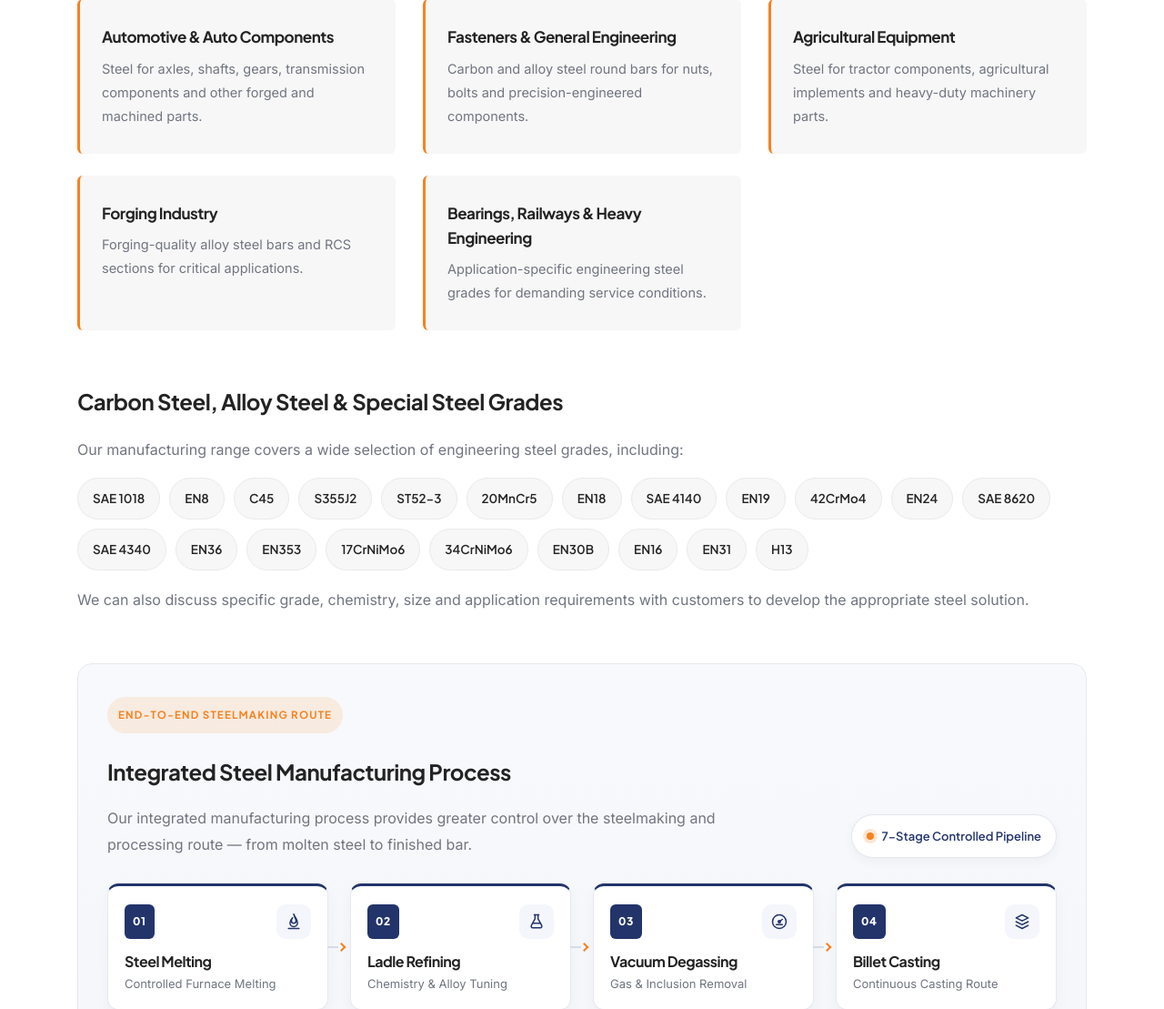
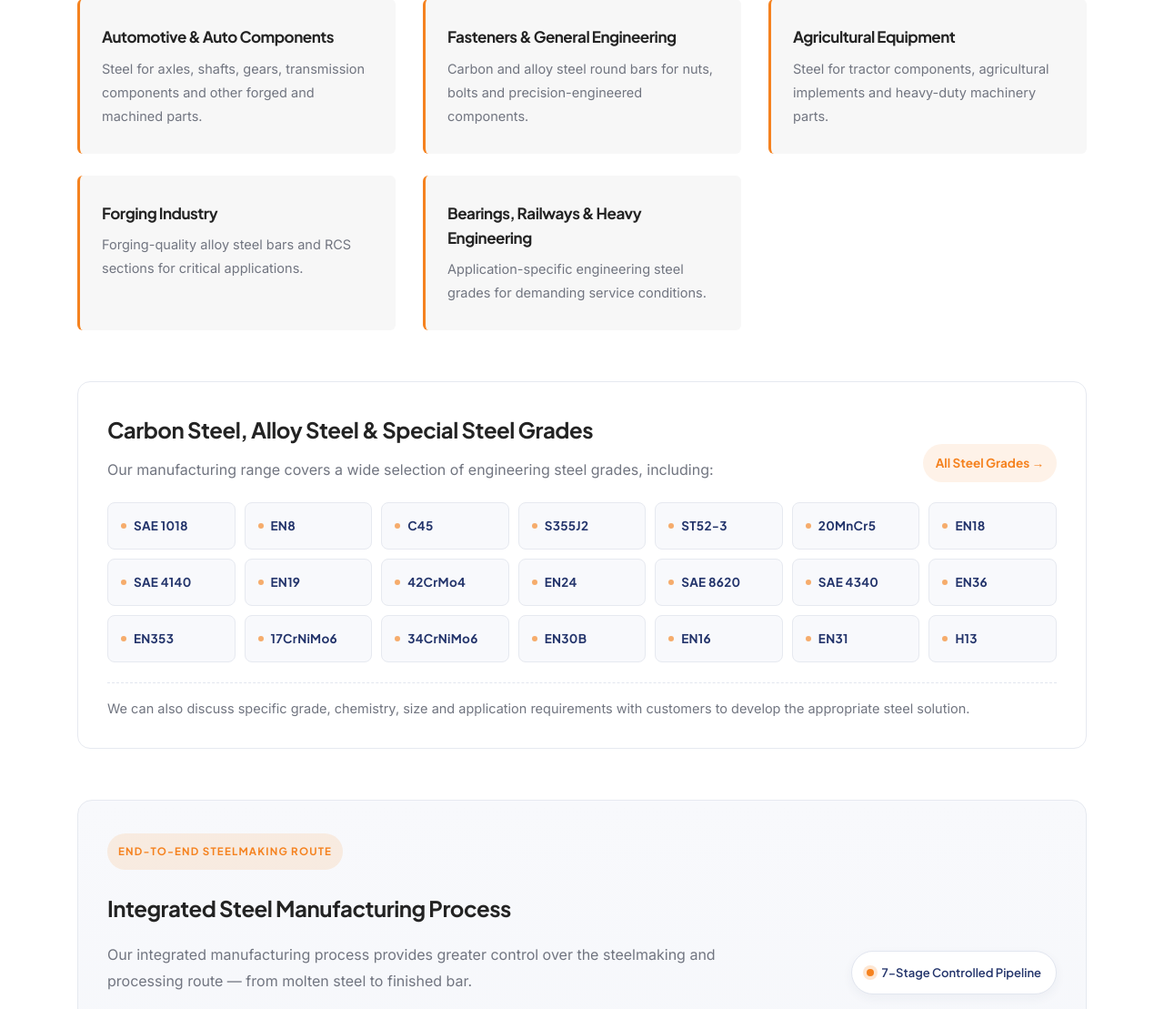
Before and after one commit to Royalwayss/ludhianasteel2026, a PHP site: page / in a window 1280 px wide. Shown: the part 4475-5584 px from the top of the page at 91% size. Run offline with PHP 8.4, Linux system fonts and the light colour scheme; data that the repository does not hold is empty; some libraries are stand-ins or nearby versions.

Commit message:
grade section

```diff
--- a/css/dev.css
+++ b/css/dev.css
@@ -127,22 +127,97 @@
     margin-bottom: 0;
 }
 
-.lsrm-steel-info .lsrm-grade-chips {
+/* Minimal Steel Grades Section */
+.lsrm-steel-info .lsrm-grades-wrap {
+    background: #ffffff;
+    border: 1px solid #e6e9f0;
+    border-radius: 14px;
+    padding: 30px 32px;
+}
+.lsrm-steel-info .lsrm-grades-head {
     display: flex;
     flex-wrap: wrap;
+    align-items: flex-end;
+    justify-content: space-between;
+    gap: 12px 20px;
+    margin-bottom: 22px;
+}
+.lsrm-steel-info .lsrm-grades-head .lsrm-subheading {
+    margin-top: 0;
+}
+.lsrm-steel-info .lsrm-grades-link {
+    font-family: "Plus Jakarta Sans", sans-serif;
+    font-size: 13.5px;
+    font-weight: 700;
+    color: #f5821f;
+    text-decoration: none;
+    white-space: nowrap;
+    padding: 6px 14px;
+    border-radius: 999px;
+    background: rgba(245, 130, 31, 0.1);
+    transition: background-color 0.2s ease, color 0.2s ease;
+}
+.lsrm-steel-info .lsrm-grades-link:hover {
+    background: #f5821f;
+    color: #ffffff;
+}
+.lsrm-steel-info .lsrm-grade-chips {
+    display: grid;
+    grid-template-columns: repeat(auto-fill, minmax(136px, 1fr));
     gap: 10px;
-    margin-bottom: 18px;
+    margin-bottom: 22px;
 }
-
 .lsrm-steel-info .lsrm-grade-chip {
     font-family: "Plus Jakarta Sans", sans-serif;
     font-size: 13.5px;
-    font-weight: 600;
-    color: #232323;
-    background-color: #f7f7f7;
-    border: 1px solid #eaeaeb;
-    border-radius: 30px;
-    padding: 7px 16px;
+    font-weight: 700;
+    letter-spacing: 0.02em;
+    color: #23346b;
+    background-color: #f8f9fc;
+    border: 1px solid #e6e9f0;
+    border-radius: 8px;
+    padding: 10px 14px;
+    display: flex;
+    align-items: center;
+    gap: 8px;
+    transition: border-color 0.2s ease, background-color 0.2s ease, color 0.2s ease, transform 0.2s ease, box-shadow 0.2s ease;
+}
+.lsrm-steel-info .lsrm-grade-chip::before {
+    content: "";
+    width: 6px;
+    height: 6px;
+    border-radius: 50%;
+    background-color: #f5821f;
+    opacity: 0.65;
+    flex-shrink: 0;
+    transition: opacity 0.2s ease, transform 0.2s ease;
+}
+.lsrm-steel-info .lsrm-grade-chip:hover {
+    border-color: #f5821f;
+    background-color: #fff9f4;
+    color: #f5821f;
+    transform: translateY(-2px);
+    box-shadow: 0 6px 14px rgba(245, 130, 31, 0.1);
+}
+.lsrm-steel-info .lsrm-grade-chip:hover::before {
+    opacity: 1;
+    transform: scale(1.25);
+}
+.lsrm-steel-info .lsrm-grades-note {
+    font-size: 14.5px;
+    line-height: 1.7;
+    color: #717580;
+    padding-top: 16px;
+    border-top: 1px dashed #e2e6ef;
+}
+@media (max-width: 767px) {
+    .lsrm-steel-info .lsrm-grades-wrap {
+        padding: 22px 18px;
+    }
+    .lsrm-steel-info .lsrm-grade-chips {
+        grid-template-columns: repeat(2, minmax(0, 1fr));
+        gap: 8px;
+    }
 }
 
 /* Integrated Steel Manufacturing Process Showcase */
--- a/index.php
+++ b/index.php
@@ -707,9 +707,14 @@
             </div>
         </div>
 
-        <div class="mb-5">
-            <h3 class="lsrm-subheading">Carbon Steel, Alloy Steel &amp; Special Steel Grades</h3>
-            <p>Our manufacturing range covers a wide selection of engineering steel grades, including:</p>
+        <div class="lsrm-grades-wrap mb-5">
+            <div class="lsrm-grades-head">
+                <div>
+                    <h3 class="lsrm-subheading mb-1">Carbon Steel, Alloy Steel &amp; Special Steel Grades</h3>
+                    <p class="mb-0">Our manufacturing range covers a wide selection of engineering steel grades, including:</p>
+                </div>
+                <a href="products.php" class="lsrm-grades-link">All Steel Grades &rarr;</a>
+            </div>
 
             <div class="lsrm-grade-chips">
                 <span class="lsrm-grade-chip">SAE 1018</span>
@@ -735,7 +740,7 @@
                 <span class="lsrm-grade-chip">H13</span>
             </div>
 
-            <p class="mb-0">
+            <p class="lsrm-grades-note mb-0">
                 We can also discuss specific grade, chemistry, size and application requirements with customers to
                 develop the appropriate steel solution.
             </p>
```
